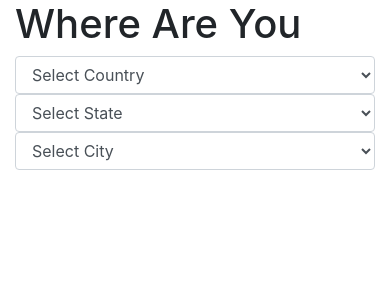
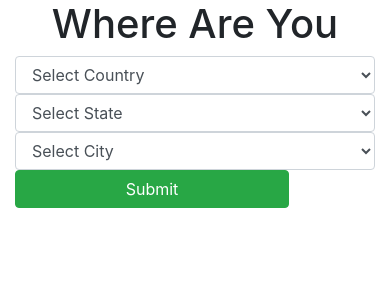
Before and after one commit to LakshayLakhani/where_are_you, a Django app: template select_geoname/templates/select_geoname/where_are_you.html in a window 390 px wide. Shown: the top 300 px of the page. Run offline with Django 3.2, Linux system fonts and the light colour scheme; the template is opened without the code that fills it, so the values that code supplies are empty; some libraries are stand-ins or nearby versions.

Commit message:
form submition functionality

```diff
--- a/select_geoname/templates/select_geoname/where_are_you.html
+++ b/select_geoname/templates/select_geoname/where_are_you.html
@@ -12,14 +12,8 @@
 {% block content %}
 
 <div class="container">
-    <div class="row">
-        <div class="col-md-4">
-        </div>
-        <div class="col-md-4 towards_bottom">
-            <h1>Where Are You</h1>
-        </div>
-    </div>
-
+    <h1 style="text-align:center;" class="towards_bottom" >Where Are You</h1>
+    <form action="" method="GET" id="submit-form">
     <div class="row towards_bottom">
         <div class="col-md-1">
         </div>
@@ -37,9 +31,7 @@
                 <div class="dropdown">
                     <select class="form-control" id="id_states" name="states" onchange="load_cities();" >
                         <option value="">Select State</option>
-                    {% for reg in region %}
-                    <option value="{{reg.name_std}}">{{reg.name_std}}</option>
-                    {% endfor %}
+                        <option value="">Plz Select Country</option>
                     </select>
                 </div>
             </div>
@@ -47,13 +39,15 @@
                 <div class="dropdown">
                     <select class="form-control" id="id_cities" name="cities">
                       <option value="">Select City</option>
-                  {% for city in citys %}
-                    <option value="{{city.name}}">{{city.name}}</option>
-                  {% endfor %}
+                      <option value="">Plz Select State</option>
                     </select>
                 </div>
             </div>
+            <div class="col-md-2">
+                <input onclick="submit_form()" class="btn btn-success" value="Submit">
             </div>
+        </div>
+    </form>
 </div>
 
 {% endblock content %}
@@ -65,6 +59,7 @@
 
 function load_states(){
     country_id = $("#id_country").val();
+    if(country_id != null ){
         data = {
             "action":"for_states",
             "country_id":country_id,
@@ -80,7 +75,7 @@ function load_states(){
                 //    $("select[name='city']").val(city);
                }
         })
-
+    }
 }
 
 </script>
@@ -88,8 +83,9 @@ function load_states(){
 <script>
 
 function load_cities(){
+    country_id = $("#id_country").val();
+    if(country_id != "" ){
         state_id = $("#id_states").val();
-    alert(state_id);
         data = {
             "action":"for_cities",
             "state_id":state_id,
@@ -105,7 +101,35 @@ function load_cities(){
                 //    $("select[name='city']").val(city);
                }
         })
+    }
 
+}
+
+</script>
+
+<script>
+
+function submit_form(){
+    country = $("#id_country").val();
+    state = $("#id_states").val();
+    city = $("#id_cities").val();
+    if(country != "" & state !="" & city!=""){
+        data = {
+            "action":"for_cities",
+            "country":country,
+            "state":state,
+            "city":city
+        }
+        $.ajax({
+            url: "{% url 'where_are_you' %}",
+            type: "GET",
+            data: data,
+            success: function(response) {
+                $("#id_cities").html(response.data);
+               }
+        })
+
+    }
 }
 
 </script>
--- a/select_geoname/urls.py
+++ b/select_geoname/urls.py
@@ -4,4 +4,5 @@ from . import views
 
 urlpatterns = [
    url(r'^$', views.where_are_you, name='where_are_you'),
+   # url(r'^$submit', views.submit, name='submit'),
 ]
--- a/select_geoname/views.py
+++ b/select_geoname/views.py
@@ -40,10 +40,11 @@ def where_are_you(request):
             response = {"data": template}
             return HttpResponse(json.dumps(response), content_type="application/json")
 
+    # if request.is_ajax() and request.GET['action']=="for_cities":
+
+
     context.update({
         "countries":countries,
-        # "region":region,
-        # "citys":citys
     })
 
     return render(request, "select_geoname/where_are_you.html", context)
```
Lines whose indentation alone changed are shown as unchanged.
